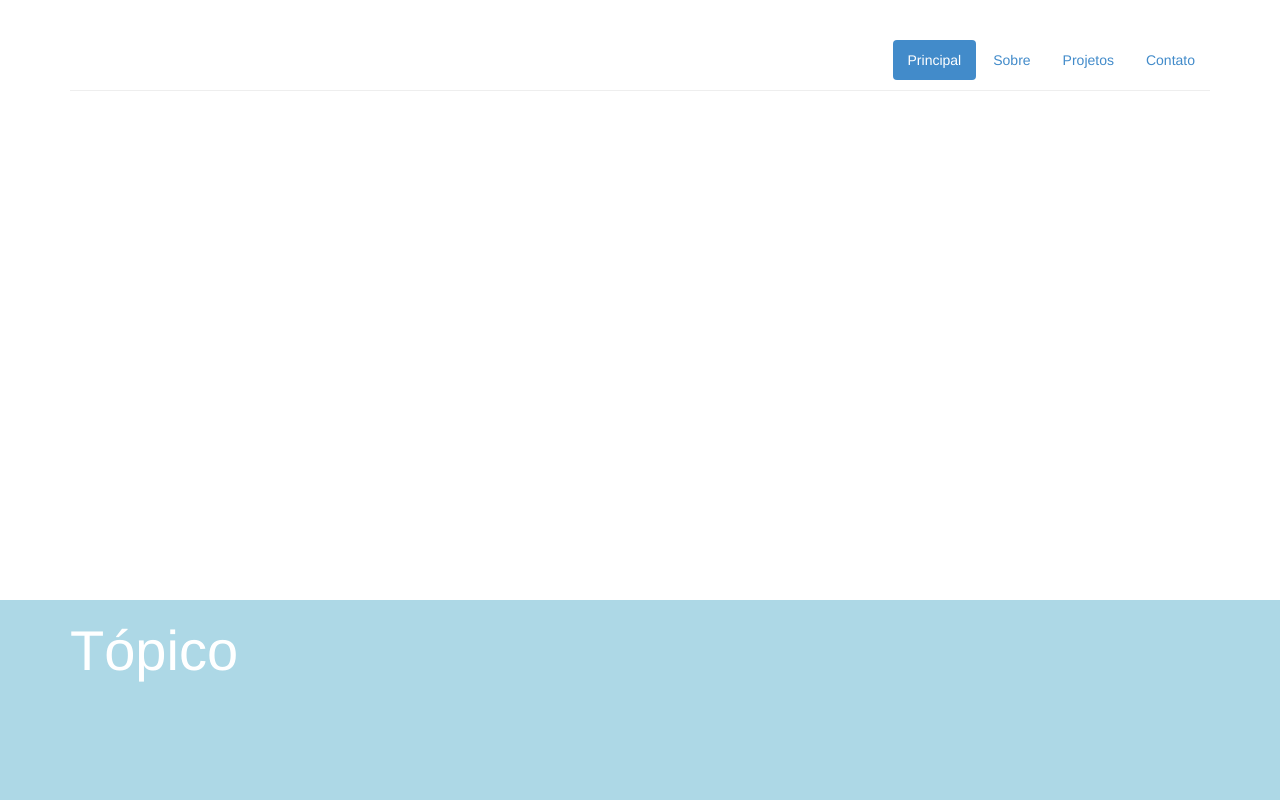
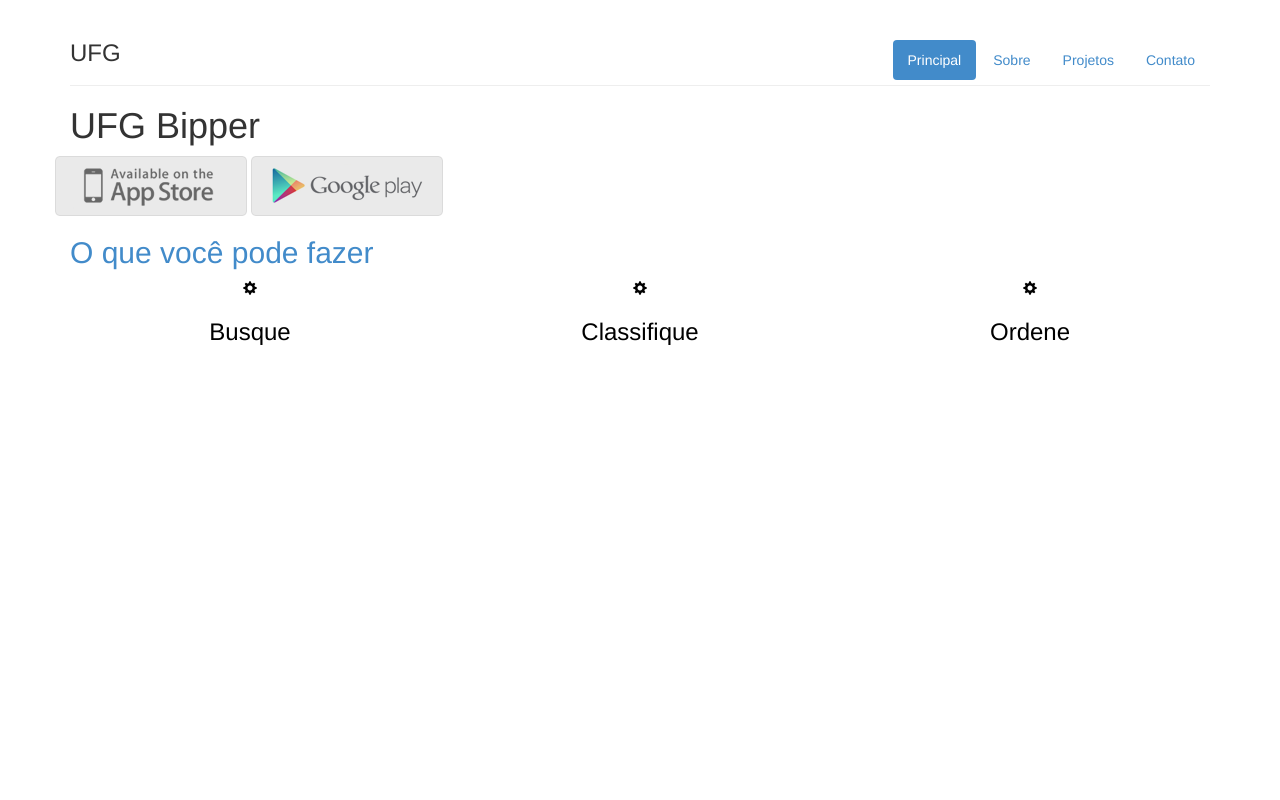
Before and after one commit to knetsteller/andr-portal, a plain HTML site: page index.htm in a window 1280 px wide. Shown: the top 800 px of the page. Drawn offline with Linux system fonts and the light colour scheme.

Commit message:
Inserido layout de funções

```diff
--- a/css/main.css
+++ b/css/main.css
@@ -1,4 +1,4 @@
-.pic1 {
+/* .pic1 {
 	width: 100%;
 	height: 100%;
 	background: url('/decks/pic_1.jpg') no-repeat center;
@@ -38,4 +38,9 @@ font-size: 4em;
   		-moz-background-size: cover;
   		-o-background-size: cover;
   	background-size: cover;
-    }
+    } */
+
+.col-lg-4 {
+	text-align: center;
+	color: black;
+}
--- a/index.htm
+++ b/index.htm
@@ -5,11 +5,11 @@
     <title>UFG</title>
     <meta name="viewport" content="width=device-width, initial-scale=1.0">
     <link href="css/bootstrap.css" rel="stylesheet">
-    <link href="css/main.css" rel="stylesheet" media="screen">
+    <link href="css/bootstrap.min.css" rel="stylesheet" media="screen">
+    <link href="css/main.css" rel="stylesheet">
 
   </head>
   <body>
-
     <!-- Barra de navegação -->
     <div class="container">
         <header class="page-header">
@@ -21,28 +21,56 @@
           </ul>
           <h3>UFG</h3>
         </header>
-        <h1>Nome-do-app</h1>
+        <h1>UFG Bipper</h1>
     </div><!--End Navbar -->
-  </div>
 
   <!--Conteúdo 1-->
-  <div class="main">
+  <section id="download">
+	<div>
+	<div class="span6 ac download-buttons">
 		  <div class="container">
-        <h1>Tópico</h1>
+			<div class="row">
+				<div class="span6">
+					<div class="span6 ac download-buttons">
+						<a href="#">
+							<img class="download-button" alt="" src="images/download-appstore.png"
+						</a>
+						<a href="#">
+							<img class="download-button" alt="" src="images/download-google-play.png"
+						</a>
 					</div>
 				</div>
+			</div>
+		  </div>
+	</div>
+  </section>
   <!--Fim do conteúdo 1-->
 
   <!--Conteúdo 2 -->
-  <div class="main2">
+  <section id="features">
 	<div class="container">
-        <h1>Outro tópico</h1>
+		<h2>
+			O que você pode fazer
+		</h2>
+		<div class="row">
+			<div class="col-lg-4">
+				<span class="glyphicon glyphicon-cog"></span>
+				<h3>Busque</h3>
+			</div>
+			<div class="col-lg-4">
+				<span class="glyphicon glyphicon-cog"></span>
+				<h3>Classifique</h3>
+			</div>
+			<div class="col-lg-4">
+				<span class="glyphicon glyphicon-cog"></span>
+				<h3>Ordene</h3>
 			</div>
 		</div>
+	</div>
+	</div>
+  </section>
   <!--Fim conteúdo 2-->
-
-
-
+	<script> src="js/bootstrap.min.js"</script>
   </body>
 </div>
 </html>
```
Also changed, not shown: images/download-appstore.png (added), images/download-google-play.png (added). Lines whose indentation alone changed are shown as unchanged.
